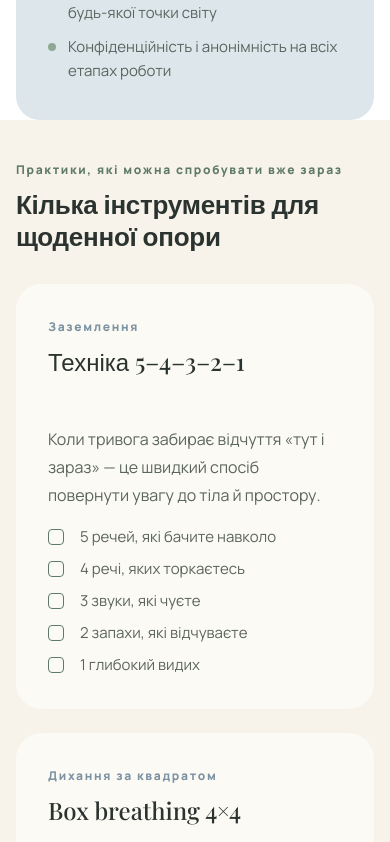
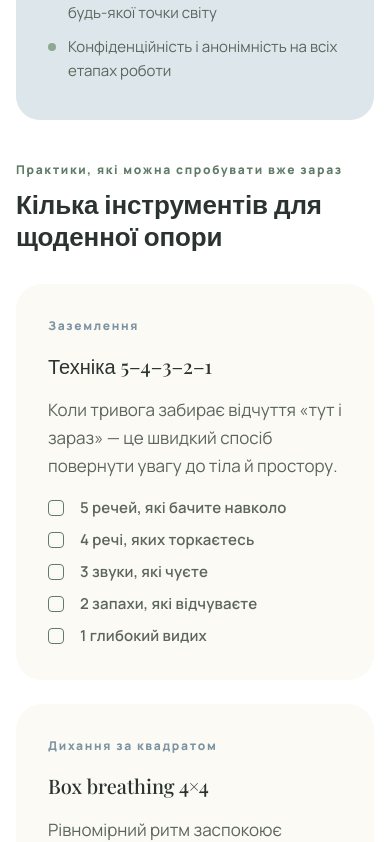
Before and after one commit to ValeriySolod/psychologist, a Next.js app: page / in a window 390 px wide. Shown: the part 3822-4664 px from the top of the page. Built offline with nearby package versions, Linux system fonts and the light colour scheme; no server answers.

Commit message:
Fix practices section responsive layout

```diff
--- a/src/styles/page.module.scss
+++ b/src/styles/page.module.scss
@@ -35,7 +35,8 @@
 .personCard { min-height: 444px; padding: 32px; border-radius: 26px; border-top: 5px solid var(--sage-primary); background: var(--cards); box-shadow: 0 2px 2px rgba(0,0,0,.08); display: flex; flex-direction: column; }
 .personCard[data-tone="1"] { border-color: var(--dusty-blue); }
 .personCard[data-tone="2"] { border-color: var(--terracotta-accent); }
-.personCard h3, .practiceGrid h3, .steps h3 { margin: 8px 0 24px; font: 500 24px/32px var(--second-family); }
+.personCard h3, .steps h3 { margin: 8px 0 24px; font: 500 24px/32px var(--second-family); }
+.practiceGrid h3 { margin: 0; font: 500 24px/32px var(--second-family); }
 .personCard p { margin: 0; font-size: 18px; line-height: 30px; }
 .personCard strong { margin-top: auto; padding-top: 16px; border-top: 1px solid var(--sage-primary); color: var(--sage-dark); font-size: 15px; line-height: 24px; }
 .about { margin-top: 40px; padding: 32px; border-radius: 24px; background: var(--dusty-blue-pale); display: grid; grid-template-columns: 278px 1fr; gap: 32px; }
@@ -45,12 +46,12 @@
 .bullets { margin: 18px 0 0; padding: 0; list-style: none; color: var(--text-secondary); font-size: 15px; line-height: 24px; }
 .bullets li { position: relative; padding: 5px 0 5px 20px; }
 .bullets li::before { content: ""; position: absolute; left: 0; top: 13px; width: 8px; height: 8px; border-radius: 50%; background: var(--sage-primary); }
-.practices { padding-top: 40px; background: var(--background); }
-.practiceGrid article { min-height: 492px; padding: 32px; border-radius: 26px; background: var(--cards); }
-.practiceGrid h3 { margin-bottom: 16px; min-height: 64px; max-width: 320px; }
-.practiceGrid article > p { margin: 0 0 16px; color: var(--text-secondary); font-size: 18px; line-height: 30px; }
+.practices { padding-top: 40px; background: var(--white); }
+:global(#practices) .sectionTitle h2 { letter-spacing: -0.18px; }
+.practiceGrid article { display: flex; flex-direction: column; gap: 16px; padding: 32px; border-radius: 26px; background: var(--cards); }
+.practiceGrid article > p { margin: 0; color: var(--text-secondary); font-size: 18px; line-height: 30px; }
 .checkList { margin: 0; padding: 0; list-style: none; display: flex; flex-direction: column; gap: 8px; }
-.checkList li { min-height: 24px; display: flex; align-items: center; gap: 16px; color: var(--text-secondary); font-size: 15px; line-height: 24px; }
+.checkList li { min-height: 24px; display: flex; align-items: center; gap: 16px; color: var(--text-secondary); font-size: 15px; font-weight: 600; line-height: 24px; letter-spacing: 0.15px; }
 .checkList i { width: 16px; height: 16px; flex: 0 0 auto; border: 1px solid var(--sage-dark); border-radius: 4px; }
 .breathingFrame { width: 155px; height: 200px; margin: 0 auto; overflow: hidden; position: relative; }
 .breathing { position: absolute; top: -55px; left: 0; width: 465px; max-width: none; height: auto; }
@@ -179,6 +180,7 @@
   .section { padding-top: 40px; }
   .eyebrow, .sectionTitle > span, .personCard > span, .practiceGrid article > span { font-size: 12px; line-height: 167%; letter-spacing: 0.14em; text-transform: none; }
   .sectionTitle h2 { font-family: var(--second-family); font-weight: 600; font-size: 26px; line-height: 123%; letter-spacing: -0.01em; color: var(--text-primary); }
+  :global(#practices) .sectionTitle h2 { letter-spacing: -0.13px; }
   .about .sectionTitle h2 { font-family: var(--second-family); font-weight: 500; font-size: 20px; line-height: 140%; letter-spacing: normal; color: var(--text-primary); }
   .peopleGrid, .practiceGrid, .steps { grid-template-columns: 1fr; gap: 24px; }
   .personCard, .practiceGrid article { min-height: auto; padding: 32px; }
@@ -186,7 +188,8 @@
   .about { padding: 16px; grid-template-columns: 1fr; }
   .portrait { height: 430px; }
   .about > div:last-child { padding: 16px; }
-  .practiceGrid article > p { font-size: 16px; line-height: 28px; }
+  .practiceGrid h3 { font-size: 20px; line-height: 28px; }
+  .practiceGrid article > p { font-size: 17px; line-height: 28px; }
   .sos { padding: 16px; border-radius: 24px; display: flex; flex-direction: column; align-items: center; }
   .sosInner { width: 100%; grid-template-columns: minmax(0, 1fr); padding-top: 32px; padding-right: 32px; padding-bottom: 32px; padding-left: 32px; gap: 0; border-radius: 16px; box-shadow: 0 24px 60px rgba(185, 111, 66, .14); }
   .sosInner > div:first-child { display: contents; }
```
